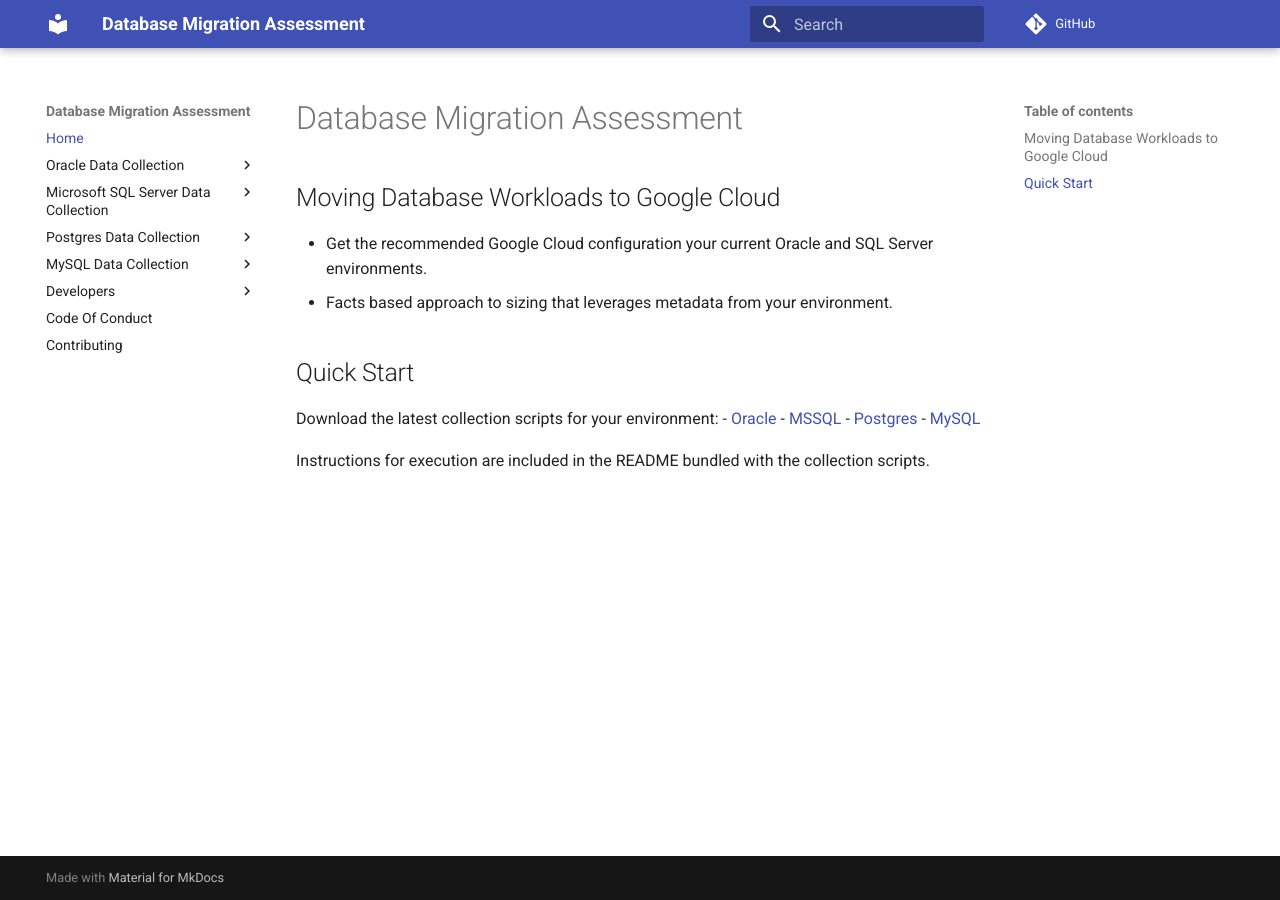
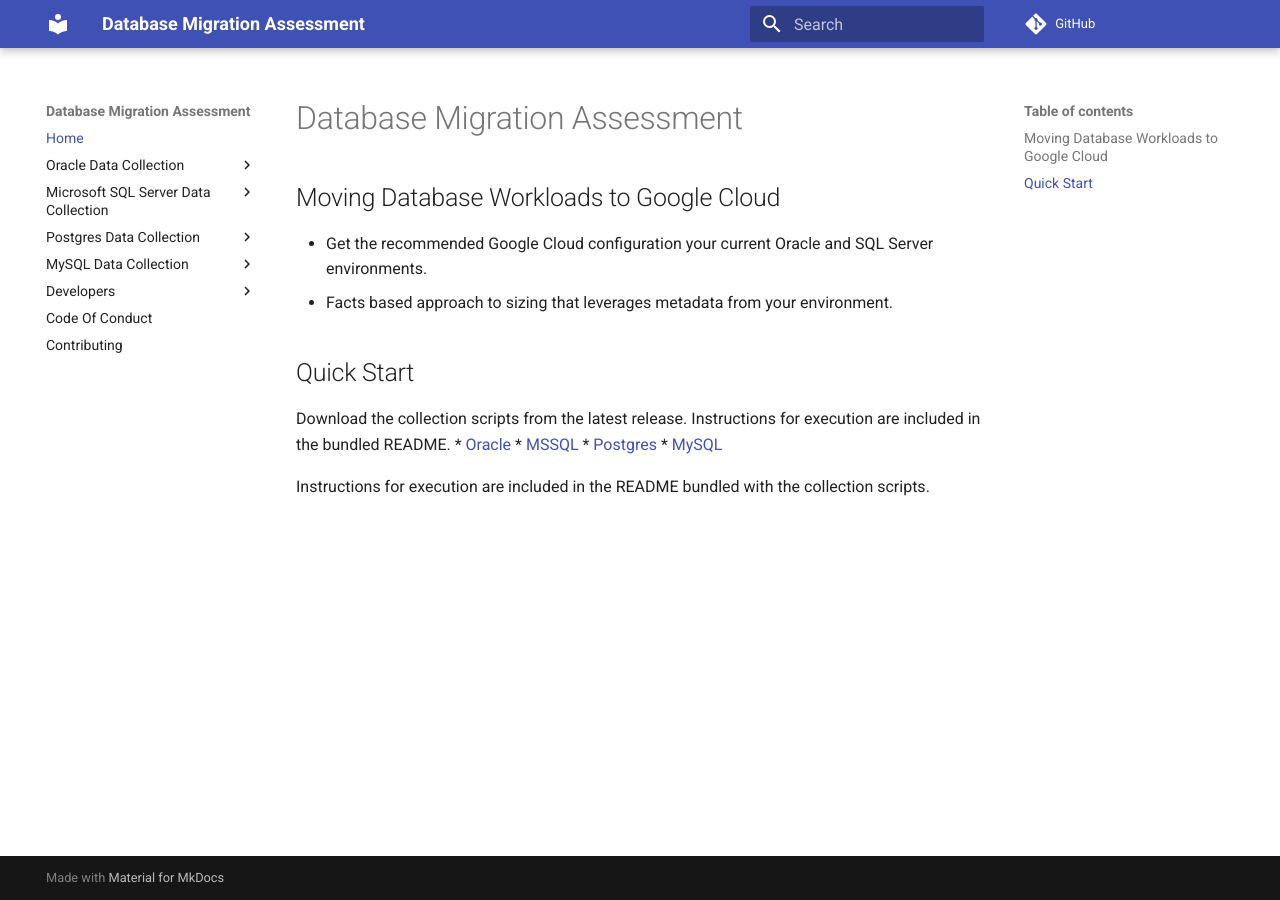
Before and after one commit to GoogleCloudPlatform/database-assessment, an MkDocs documentation site: the page built from docs/index.md, in a window 1280 px wide. Built offline with MkDocs 1.6.1 and Material for MkDocs 9.7.7, drawn with Linux system fonts in a browser that asks for light colours; comment, search, counter and statistics services are not loaded.

Commit message:
docs: additional tweaks

```diff
--- a/docs/index.md
+++ b/docs/index.md
@@ -2,16 +2,15 @@
 
 ## Moving Database Workloads to Google Cloud
 
-- Get the recommended Google Cloud configuration your current Oracle and SQL Server environments.
-- Facts based approach to sizing that leverages metadata from your environment.
+* Get the recommended Google Cloud configuration your current Oracle and SQL Server environments.
+* Facts based approach to sizing that leverages metadata from your environment.
 
 ## Quick Start
 
-Download the latest collection scripts for your environment:
-    - [Oracle](https://github.com/GoogleCloudPlatform/database-assessment/releases/latest/download/db-migration-assessment-collection-scripts-oracle.zip)
-    - [MSSQL](https://github.com/GoogleCloudPlatform/database-assessment/releases/latest/download/db-migration-assessment-collection-scripts-sqlserver.zip)
-    - [Postgres](https://github.com/GoogleCloudPlatform/database-assessment/releases/latest/download/db-migration-assessment-collection-scripts-postgres.zip)
-    - [MySQL](https://github.com/GoogleCloudPlatform/database-assessment/releases/latest/download/db-migration-assessment-collection-scripts-mysql.zip)
-
+Download the collection scripts from the latest release. Instructions for execution are included in the bundled README.
+* [Oracle](https://github.com/GoogleCloudPlatform/database-assessment/releases/latest/download/db-migration-assessment-collection-scripts-oracle.zip)
+* [MSSQL](https://github.com/GoogleCloudPlatform/database-assessment/releases/latest/download/db-migration-assessment-collection-scripts-sqlserver.zip)
+* [Postgres](https://github.com/GoogleCloudPlatform/database-assessment/releases/latest/download/db-migration-assessment-collection-scripts-postgres.zip)
+* [MySQL](https://github.com/GoogleCloudPlatform/database-assessment/releases/latest/download/db-migration-assessment-collection-scripts-mysql.zip)
 
 Instructions for execution are included in the README bundled with the collection scripts.
```
Also changed, not shown: README.md (+9 -9 lines).
